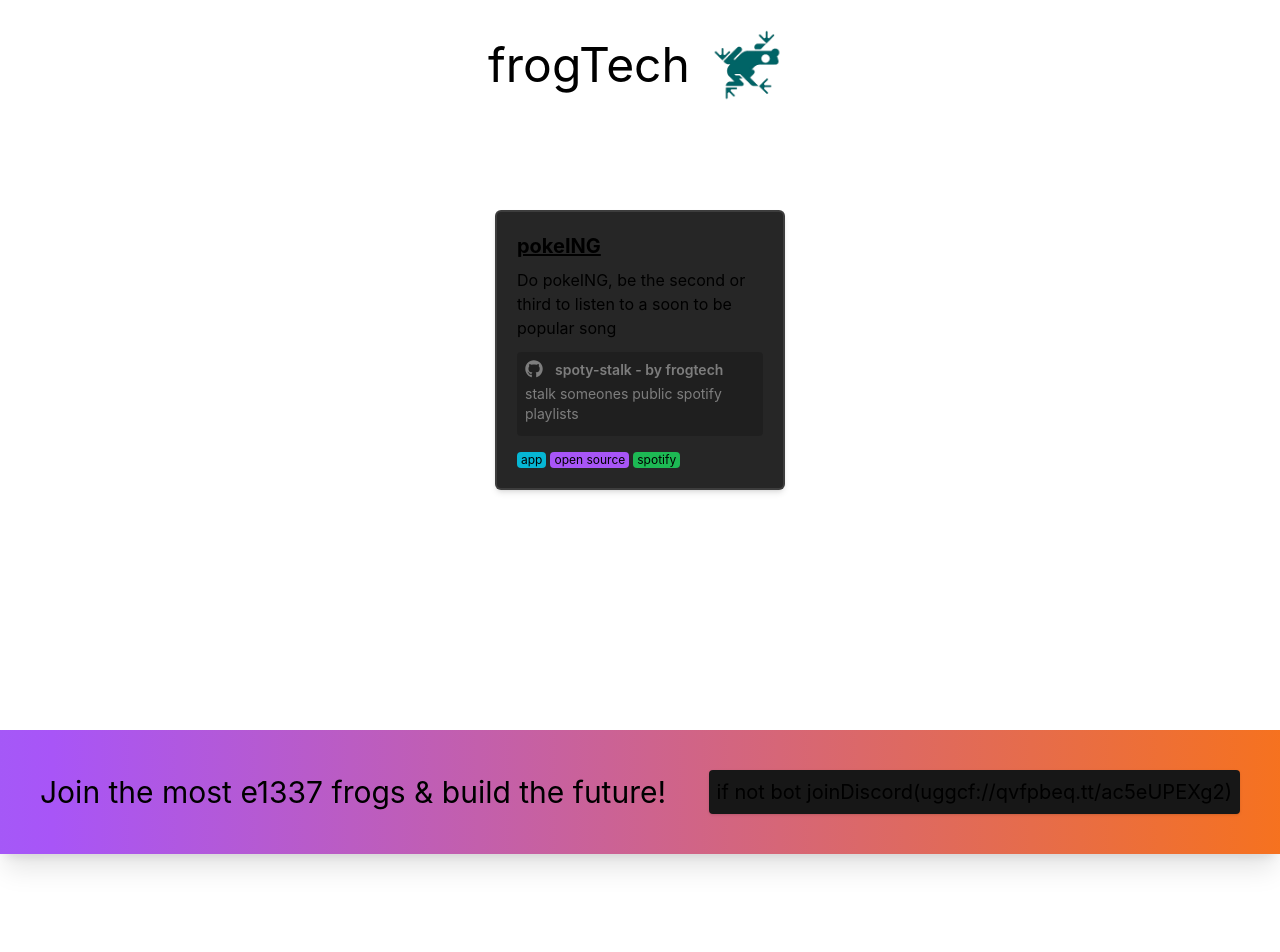
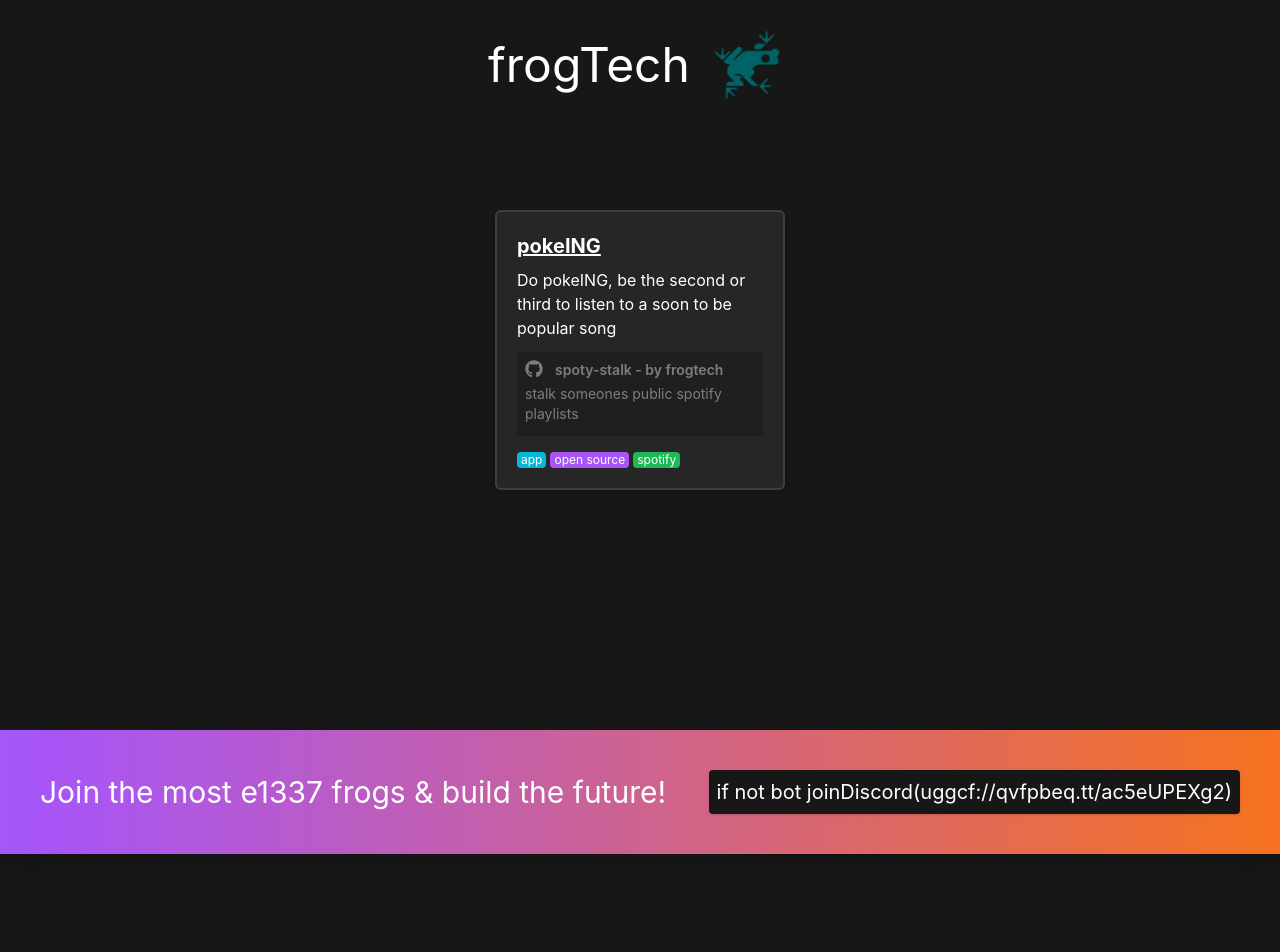
Before and after one commit to fr0gtech/frogtech, a Next.js app: page / in a window 1280 px wide. Shown: the top 952 px of the page. Built offline with nearby package versions, Linux system fonts and the light colour scheme; no server answers.

Commit message:
fix(darktheme)

```diff
--- a/package.json
+++ b/package.json
@@ -25,6 +25,7 @@
     "react-dom": "18.2.0",
     "sharp": "^0.31.2",
     "tailwindcss": "^3.2.4",
-    "typescript": "4.9.3"
+    "typescript": "4.9.3",
+    "use-sound": "^4.0.1"
   }
 }
--- a/pages/index.tsx
+++ b/pages/index.tsx
@@ -2,7 +2,8 @@ import dynamic from 'next/dynamic'
 import Head from 'next/head'
 import Image from 'next/image'
 import Link from 'next/link'
-import { useState } from 'react'
+import { useEffect, useState } from 'react'
+import useSound from 'use-sound'
 import FooterComp from '../components/footer'
 import Github from "../public/github.svg"
 
@@ -10,8 +11,25 @@ const ArticleComp = dynamic(() => import('../components/article'), {
   ssr: false,
 })
 export default function Home() {
+  const clickSound = '/ui-click.mp3';
+  const pingSound = '/ping.mp3';
   const [iwantIn, setIwantIn] = useState(1)
 
+  const [playbackRate, setPlaybackRate] = useState<any>(1);
+  const [play] = useSound(clickSound, {
+    playbackRate: playbackRate,
+    volume: 0.1,
+  });
+  const [playPing] = useSound(pingSound, {
+      playbackRate: 1.1,
+      volume: 0.2,
+    });
+  const handleClick = () => {
+    setIwantIn(iwantIn + 1)
+    setPlaybackRate(playbackRate > 3 ? 1 : playbackRate + 0.1);
+    if (playbackRate > 3) playPing()
+    play();
+    }
   return (
     <div className='mx-auto flex flex-col'>
       <Head>
@@ -48,8 +66,10 @@ export default function Home() {
         <div className='container rounded mx-auto py-10 p-10 flex justify-between items-center relative flex-col xl:flex-row gap-3'>
           <h3 className='text-3xl'>Join the most e1337 frogs & build the future!</h3>
           <div>
-
-            <button onClick={()=>setIwantIn(iwantIn + 1)} className="shadow text-sm xl:text-xl bg-neutral-900 p-2 rounded select-none cursor-pointer active:scale-[1.01] active:rotate-[.5deg] duration-200">
+            {playbackRate > 3 &&
+            <span className=''>🔔</span>
+            }
+            <button onClick={handleClick} className="shadow text-sm xl:text-xl bg-neutral-900 p-2 rounded select-none cursor-pointer active:scale-[1.01] active:rotate-[.5deg] duration-200">
               if not bot joinDiscord(uggcf://qvfpbeq.tt/ac5eUPEXg2)
               </button>
             <div className='flex flex-col gap-3'>
@@ -60,7 +80,7 @@ export default function Home() {
               {iwantIn > 1 && "uggcf://qvfpbeq.tt/nvagabjnllbhpyvpxgungzhpu".length * 5 >= iwantIn &&
               <div className='!text-sm absolute'>
                 {"uggcf://qvfpbeq.tt/nvagabjnllbhpyvpxgungzhpu".split('').map((char: any, i: any) => {
-                  if (i > iwantIn / 5)
+                  if (i > iwantIn / 3)
                     return
                   return char.replace(/[a-zA-Z]/g, function (c: any) {
                     return String.fromCharCode((c <= 'Z' ? 90 : 122) >= (c = c.charCodeAt(0) + 13) ? c : c - 26)
--- a/styles/globals.css
+++ b/styles/globals.css
@@ -19,7 +19,6 @@ a {
   box-sizing: border-box;
 }
 
-@media (prefers-color-scheme: dark) {
   html {
     color-scheme: dark;
   }
@@ -27,4 +26,3 @@ a {
     color: white;
     background: #171717;
   }
-}
```
Also changed, not shown: 1 other file (tests, documents, lock files or other folders).
